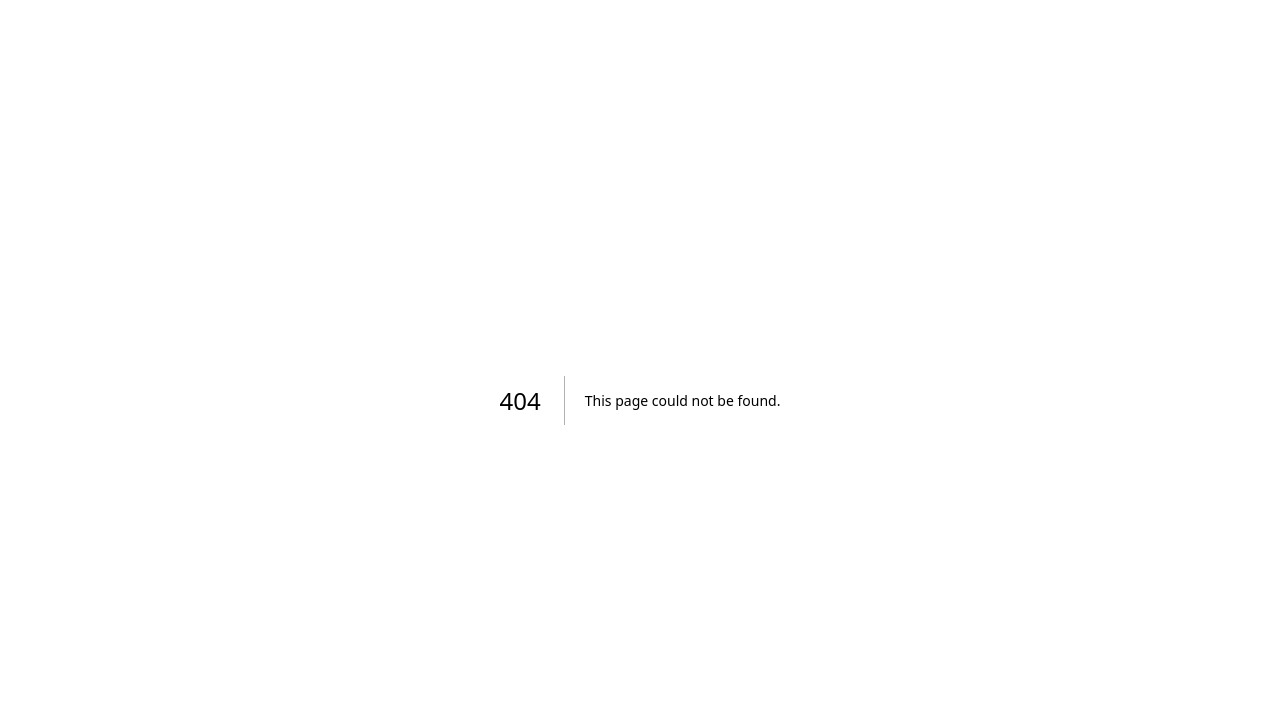
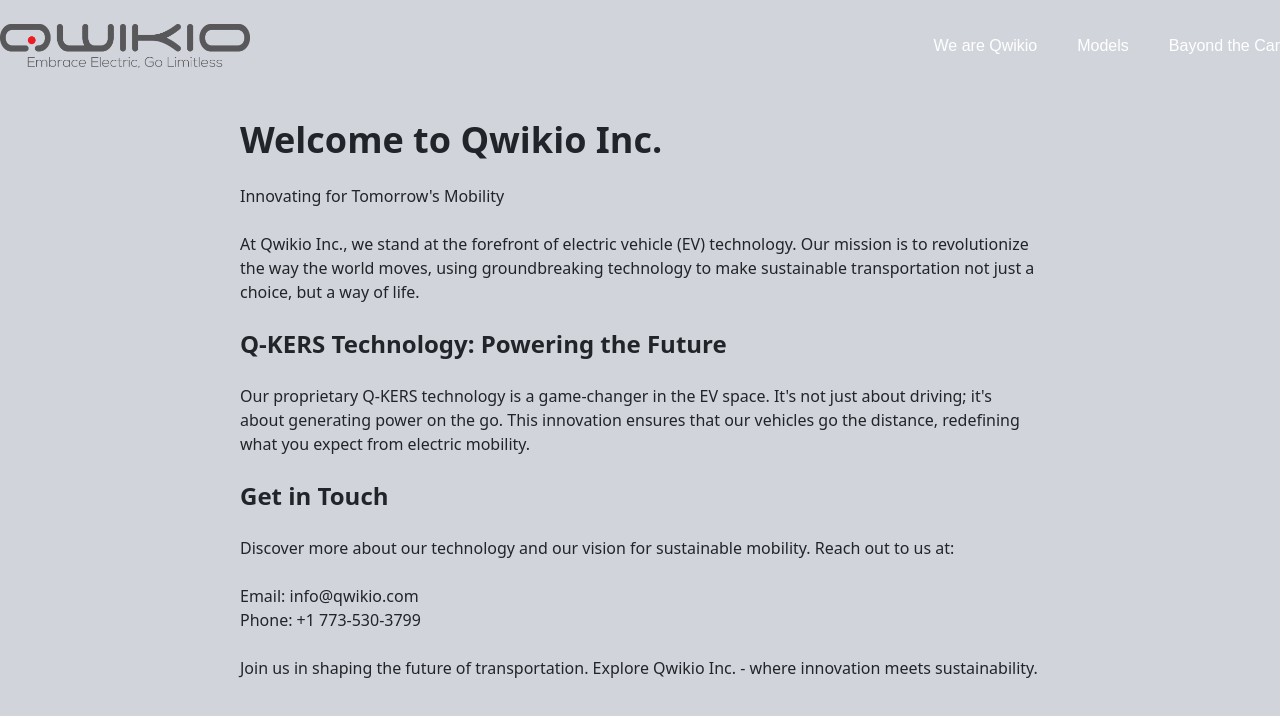
Before and after one commit to forwardtop/next_car, a Next.js app: page /who-we-are in a window 1280 px wide. Before the commit this address had no page. Shown: the top 716 px of the page. Built offline with nearby package versions, Linux system fonts and the light colour scheme; what tailwindcss-animated would draw is missing.

Commit message:
whoweare page changed

```diff
--- a/app/page.tsx
+++ b/app/page.tsx
@@ -14,6 +14,7 @@ import {
   BootstrapCarousel,
   HeroVideo,
 } from "@/components";
+import ImageGallery from "@/components/ImageGallery";
 const Home: React.FC = () => {
   return (
     <>
@@ -38,8 +39,11 @@ const Home: React.FC = () => {
             <HeroVideo />
           </div>
           <div className="bg-gray-100">
-            <h2 className="text-center text-4xl">Discover the world of QWIKIO</h2>
+            <h2 className="text-center mb-5 text-4xl">Discover the world of QWIKIO</h2>
+          <ImageGallery />
           </div>
+
+
         </div>
         <div className={`bg-gray-500 ${styles.paddingX} ${styles.flexStart} mt-5`}>
           <div className={`${styles.boxWidth}`}>
--- /dev/null
+++ b/components/ImageGallery.tsx
@@ -0,0 +1,81 @@
+// components/Gallery.tsx
+const ImageGallery: React.FC = () => {
+    const images = [
+      {
+        src: "/assets/car/1 front.png",
+        alt: "Image 1",
+        link: "/link1",
+      },
+      {
+        src: "/assets/car/2 front.png",
+        alt: "Image 2",
+        link: "/link2",
+      },
+      {
+        src: "/assets/car/3 front.png",
+        alt: "Image 3",
+        link: "/link3",
+      },
+      {
+        src: "/assets/car/4 front.png",
+        alt: "Image 4",
+        link: "/link4",
+      },
+      {
+        src: "/assets/car/5 front.png",
+        alt: "Image 5",
+        link: "/link5",
+      },
+      {
+        src: "/assets/car/6 front.png",
+        alt: "Image 6",
+        link: "/link6",
+      },
+    ];
+
+    return (
+      <div className="container mx-auto px-5 py-2 lg:px-32 lg:pt-24">
+        <div className="-m-1 flex flex-wrap md:-m-2">
+          <div className="flex w-2/3">
+            {images.slice(0, 2).map((image, index) => (
+              <div key={index} className={`w-${index === 0 ? 'full' : '1/2'} p-1 md:p-2`}>
+                <a href={image.link}>
+                  <img
+                    alt={image.alt}
+                    className="block h-full w-full rounded-lg object-cover object-center"
+                    src={image.src}
+                  />
+                </a>
+              </div>
+            ))}
+          </div>
+          <div className="flex w-1/3 flex-wrap">
+            {images.slice(2, 4).map((image, index) => (
+              <div key={index} className="w-full p-1 md:p-2">
+                <a href={image.link}>
+                  <img
+                    alt={image.alt}
+                    className="block h-full w-full rounded-lg object-cover object-center"
+                    src={image.src}
+                  />
+                </a>
+              </div>
+            ))}
+            {images.slice(4).map((image, index) => (
+              <div key={index} className={`w-${index === 4 ? 'full' : '1/2'} p-1 md:p-2`}>
+                <a href={image.link}>
+                  <img
+                    alt={image.alt}
+                    className="block h-full w-full rounded-lg object-cover object-center"
+                    src={image.src}
+                  />
+                </a>
+              </div>
+            ))}
+          </div>
+        </div>
+      </div>
+    );
+  };
+
+  export default ImageGallery;
--- a/components/WeAreQwikio.tsx
+++ b/components/WeAreQwikio.tsx
@@ -1,3 +1,4 @@
+// components/WeAreQwikio.tsx
 import { motion } from 'framer-motion';
 
 const WeAreQwikio: React.FC = () => {
@@ -7,50 +8,31 @@ const WeAreQwikio: React.FC = () => {
   };
 
   return (
-        <motion.div initial="hidden" animate="visible" variants={fadeInUp}>
-            <h1>Welcome to Qwikio Inc.</h1>
-            <p>Innovating for Tomorrow's Mobility</p>
+    <motion.div initial="hidden" animate="visible" variants={fadeInUp} className="max-w-4xl mx-auto p-4">
+      <h1 className="text-4xl font-bold mb-4">Welcome to Qwikio Inc.</h1>
+      <p className="mb-6">Innovating for Tomorrow's Mobility</p>
 
-            <p>
-                At Qwikio Inc., we stand at the forefront of electric vehicle (EV) technology.
-                Our mission is to revolutionize the way the world moves, using groundbreaking technology
-                to make sustainable transportation not just a choice, but a way of life.
+      <p className="mb-6">
+        At Qwikio Inc., we stand at the forefront of electric vehicle (EV) technology. Our mission is to revolutionize the
+        way the world moves, using groundbreaking technology to make sustainable transportation not just a choice, but a
+        way of life.
       </p>
 
-            <h2>Q-KERS Technology: Powering the Future</h2>
-            <p>
-                Our proprietary Q-KERS technology is a game-changer in the EV space. It's not just about
-                driving; it's about generating power on the go. This innovation ensures that our vehicles
-                go the distance, redefining what you expect from electric mobility.
+      <h2 className="text-2xl font-bold mb-4">Q-KERS Technology: Powering the Future</h2>
+      <p className="mb-6">
+        Our proprietary Q-KERS technology is a game-changer in the EV space. It's not just about driving; it's about
+        generating power on the go. This innovation ensures that our vehicles go the distance, redefining what you
+        expect from electric mobility.
       </p>
 
-            <h2>Sustainable Solutions for a Connected World</h2>
-            <p>
-                Our vision extends to creating a connected, sustainable world. Our initiatives include
-                integrating EVs with smart mini-grid systems and offering energy solutions like Home Powerplus
-                and the Solar Roof. These advancements are steps towards an ecosystem where transportation and
-                energy sustainability go hand in hand.
+      {/* Add styling for other sections similarly */}
+      {/* ... */}
+
+      <h2 className="text-2xl font-bold mb-4">Get in Touch</h2>
+      <p className="mb-4">
+        Discover more about our technology and our vision for sustainable mobility. Reach out to us at:
       </p>
-
-            <h2>Redefining Urban Commuting</h2>
-            <p>
-                The Riida Series, MetroFlux and Triida Series models, our flagship vehicles, embody luxury,
-                efficiency, and a commitment to eco-friendly technology. They are designed to elevate the urban
-                commuting experience while leaving a minimal environmental footprint.
-            </p>
-
-            <h2>Our Team: Driving Innovation Forward</h2>
-            <p>
-                Qwikio's success is fueled by a diverse team of experts in technology, sustainability, and business.
-                Their visionary approach keeps us at the cutting edge of the EV industry.
-            </p>
-
-            <h2>Get in Touch</h2>
-            <p>
-                Discover more about our technology and our vision for sustainable mobility.
-                Reach out to us at:
-            </p>
-            <ul>
+      <ul className="mb-4">
         <li>Email: info@qwikio.com</li>
         <li>Phone: +1 773-530-3799</li>
       </ul>
--- a/pages/WhoWeAre.tsx
+++ /dev/null
@@ -1,16 +0,0 @@
-import { Navbar, WeAreQwikio } from "@/components";
-import Link from 'next/link';
-
-const WhoWeAre: React.FC = () => {
-  return (
-    <>
-      <div className="w-full">
-        <Navbar />
-        <WeAreQwikio />
-        {/* Other content */}
-      </div>
-    </>
-  );
-};
-
-export default WhoWeAre;
--- /dev/null
+++ b/pages/who-we-are.tsx
@@ -0,0 +1,23 @@
+// pages/who-we-are.tsx
+import { Navbar, WeAreQwikio } from "@/components";
+import "@/styles/globals.css";
+
+const WhoWeAre: React.FC = () => {
+  return (
+    <>
+      <div className="flex flex-col h-screen bg-gray-300">
+        <div className="sticky top-0">
+          <Navbar />
+        </div>
+        <div className="flex-1 flex items-center justify-center">
+          <div className="max-w-4xl mx-auto p-4">
+            {/* Center the content both horizontally and vertically */}
+            <WeAreQwikio />
+          </div>
+        </div>
+      </div>
+    </>
+  );
+};
+
+export default WhoWeAre;
--- a/tsconfig.json
+++ b/tsconfig.json
@@ -14,14 +14,13 @@
     "isolatedModules": true,
     "jsx": "preserve",
     "incremental": true,
-    "baseUrl": ".",
     "plugins": [
       {
         "name": "next"
       }
     ],
     "paths": {
-      "@/*": ["*"]
+      "@*": ["./*"]
     }
   },
   "include": ["next-env.d.ts", "**/*.ts", "**/*.tsx", ".next/types/**/*.ts", "app/page.tsx"],
```
Also changed, not shown: 2 other files (tests, documents, lock files or other folders). Lines whose indentation alone changed are shown as unchanged.
